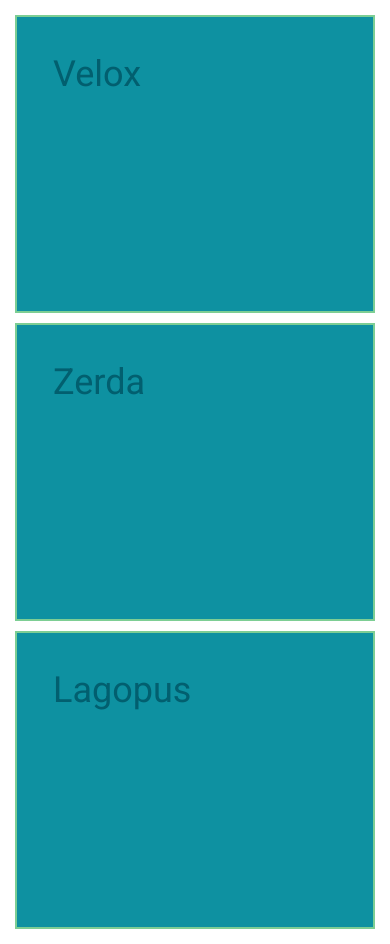
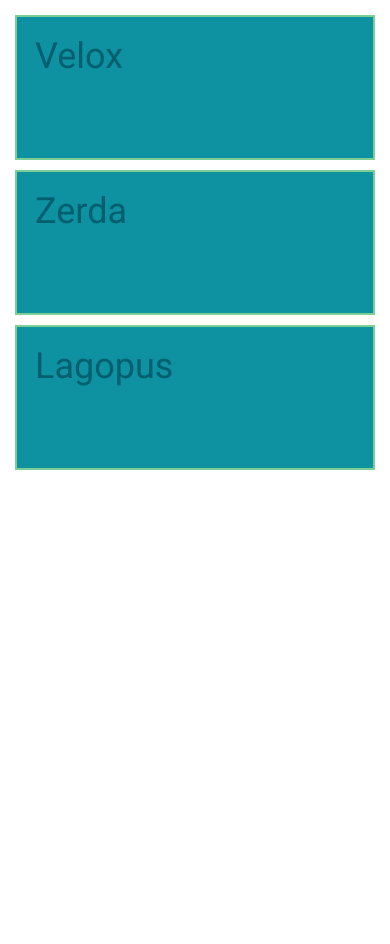
Before and after one commit to green-fox-academy/dobori, a plain HTML site: page week-01/day-04/index1.html in a window 390 px wide. After the commit the page ends 844 px from the top, so only its background shows below. Drawn offline with Linux system fonts and the light colour scheme.

Commit message:
not responsive

```diff
--- a/week-01/day-04/index1.html
+++ b/week-01/day-04/index1.html
@@ -18,29 +18,24 @@
         body{
             margin: 15px;
         }
-        div{
-            height: 100%;
-        }
         ul li{
             display: block;
             border: 2px solid #7DCE94;
             background: #0E91A1;
             color: #025F6F;
-            height: 30%;
+            height: 145px;
             list-style: none;
             margin-top: 10px;
-            padding: 1rem 6rem 6rem 1rem;
-            width: 100%;
+            padding: 0.5rem;
+            width: 360px;
             }
     </style>
 </head>
 <body>
-<div>
     <ul>
         <li>Velox</li>
         <li>Zerda</li>
         <li>Lagopus</li>
     </ul>
-</div>
 </body>
 </html>
```
